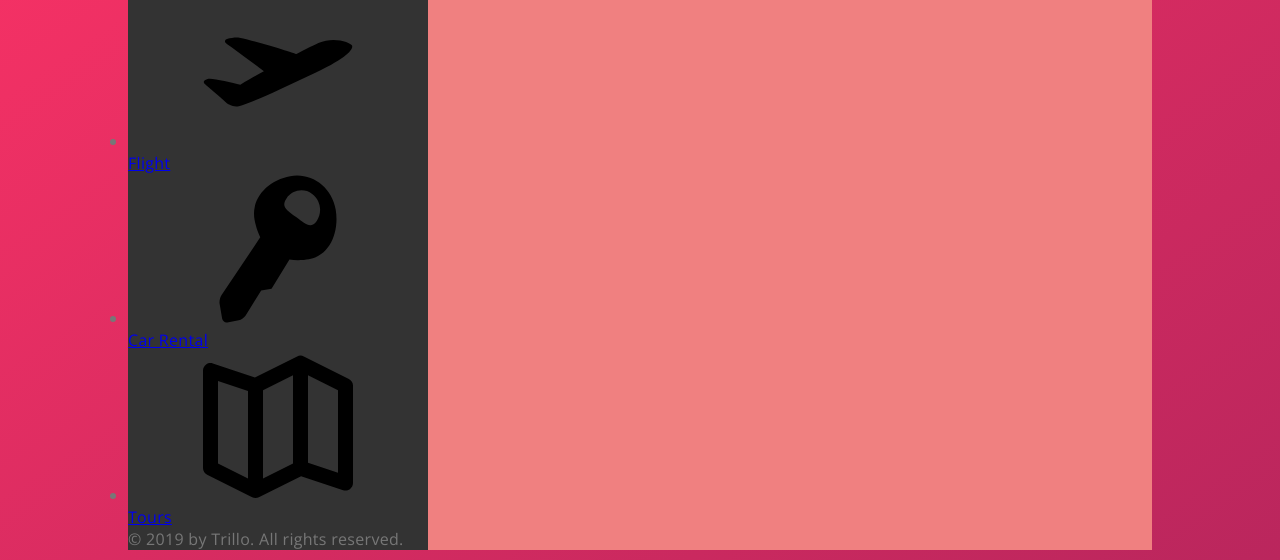
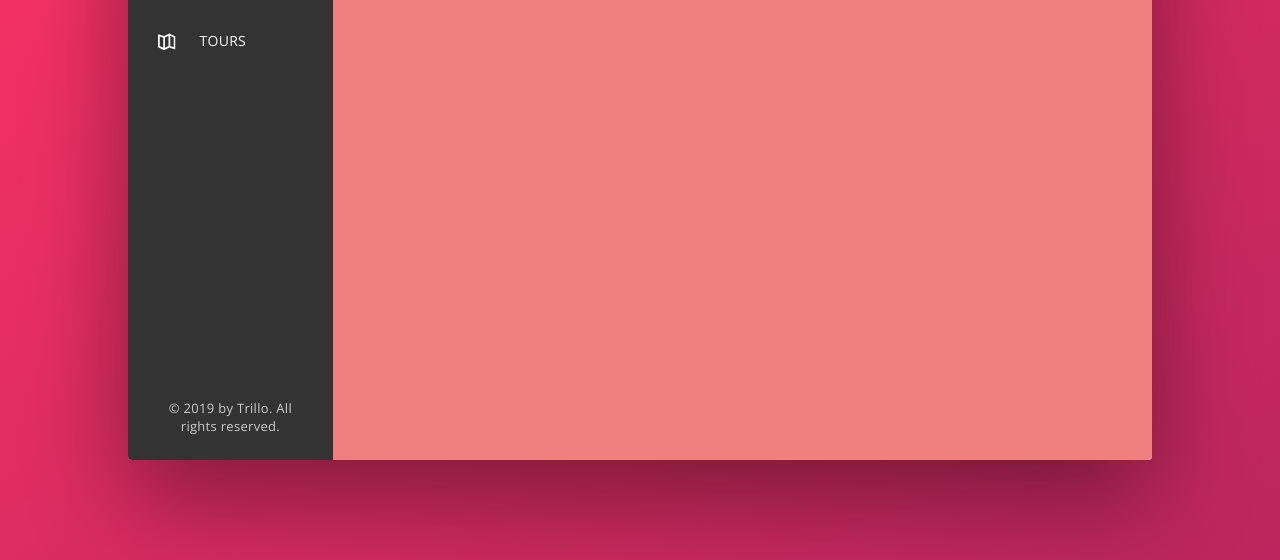
Before and after one commit to sonuram553/learning-css, a website: page index.html in a window 1280 px wide. Shown: the part 300-860 px from the top of the page. Drawn offline with nearby package versions, Linux system fonts and the light colour scheme.

Commit message:
Complete side-nav bar section

```diff
--- a/index.html
+++ b/index.html
@@ -60,7 +60,7 @@
       <div class="content">
         <nav class="sidebar">
           <ul class="side-nav">
-            <li class="side-nav__item">
+            <li class="side-nav__item side-nav__item--active">
               <a href="#" class="side-nav__link">
                 <svg class="side-nav__icon">
                   <use xlink:href="img/sprite.svg#icon-home"></use>
--- a/sass/_base.scss
+++ b/sass/_base.scss
@@ -12,7 +12,6 @@
   --color-grey-dark-2: #777;
   --color-grey-dark-3: #999;
 
-  --shadow-dark: 0 1.5rem 5rem rgba(#000, 0.2);
 }
 
 *,
--- a/sass/_components.scss
+++ b/sass/_components.scss
@@ -88,7 +88,7 @@
   &__notification {
     position: absolute;
     top: 1rem;
-    right: 1rem;;
+    right: 1rem;
     font-size: 0.8rem;
     height: 1.7rem;
     width: 1.7rem;
@@ -109,9 +109,70 @@
 
 /* Header End */
 
-
 /* Side-nav Start */
 
+.side-nav {
+  font-size: 1.4rem;
+  list-style: none;
+  margin-top: 3.4rem;
 
+  &__item {
+    position: relative;
+
+    &:not(:last-child) {
+      margin-bottom: 0.5rem;
+    }
+
+    &::before {
+      content: "";
+      position: absolute;
+      top: 0;
+      left: 0;
+      height: 100%;
+      width: 4px;
+      background-color: var(--color-primary);
+      transform: scaleY(0);
+      transition: transform 0.2s ease-out,
+        width 0.3s cubic-bezier(0.59, -0.06, 0.4, 0.94) 0.2s;
+    }
+
+    &:hover::before,
+    &--active::before {
+      transition: transform 0.2s ease-in,
+        width 0.3s cubic-bezier(0.59, -0.06, 0.4, 0.94) 0.2s, background 0.12s;
+      transform: scaleY(1);
+      width: 100%;
+    }
+
+    &:active::before {
+      background-color: var(--color-primary-light);
+    }
+  }
+
+  &__link:link,
+  &__link:visited {
+    position: relative;
+    color: var(--color-grey-light-1);
+    text-decoration: none;
+    text-transform: uppercase;
+    display: block;
+    padding: 1.5rem 3rem;
+  }
+
+  &__icon {
+    height: 1.75rem;
+    width: 1.75rem;
+    fill: currentColor;
+    margin-right: 2rem;
+    vertical-align: bottom;
+  }
+}
+
+.legal {
+  font-size: 1.3rem;
+  text-align: center;
+  padding: 2.5rem;
+  color: var(--color-grey-light-4);
+}
 
 /* Side-nav End */
--- a/sass/_layout.scss
+++ b/sass/_layout.scss
@@ -2,9 +2,9 @@
   width: 80%;
   margin: 6rem auto;
   background-color: var(--color-grey-light-1);
-  box-shadow: var(--shadow-dark);
+  box-shadow: 0 4rem 10rem rgba(#000, 0.4);
   border-radius: 4px;
-  min-height: 90vh;
+  overflow: hidden;
 }
 
 .header {
@@ -20,11 +20,15 @@
 
 .content {
   display: flex;
+  min-height: 80vh;
 }
 
 .sidebar {
   background-color: var(--color-grey-dark-1);
   flex: 0 0 20%;
+  display: flex;
+  flex-direction: column;
+  justify-content: space-between;
 }
 
 main {
```
Also changed, not shown: css/styles.css.
